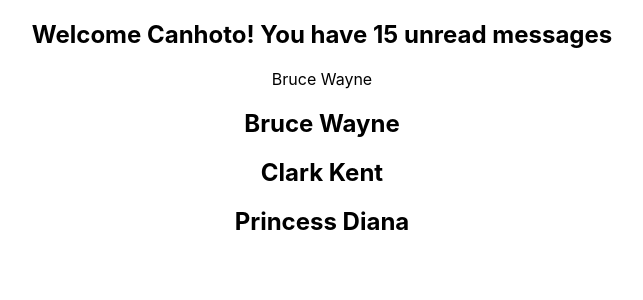
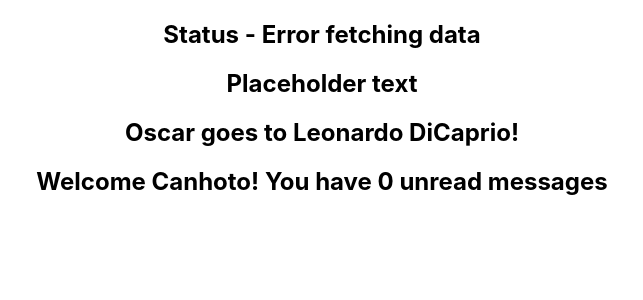
Before and after one commit to jlocanhoto/react-typescript-tutorial, a React (Vite) app: page / in a window 1280 px wide. Shown: the top 300 px of the page, without its empty margins (318-961 px from the left). Built offline with nearby package versions, Linux system fonts and the light colour scheme.

Commit message:
Class 5 - Advanced Props

```diff
--- a/src/App.tsx
+++ b/src/App.tsx
@@ -1,35 +1,19 @@
 import { Greet } from './components/Greet';
+import { Heading } from './components/Heading';
+import { Oscar } from './components/Oscar';
+import { Status } from './components/Status';
 
 import './App.css'
-import { Person } from './components/Person';
-import { PersonList } from './components/PersonList';
 
 function App() {
-  const personName = {
-    first: 'Bruce',
-    last: 'Wayne'
-  }
-
-  const nameList = [
-    {
-      first: 'Bruce',
-      last: 'Wayne',
-    },
-    {
-      first: 'Clark',
-      last: 'Kent',
-    },
-    {
-      first: 'Princess',
-      last: 'Diana',
-    },
-  ]
-
   return (
-    <div className="App">
-      <Greet name="Canhoto" messageCount={15} isLoggedIn={true} />
-      <Person name={personName} />
-      <PersonList names={nameList} />
+    <div className='App'>
+      <Status status='error' />
+      <Heading>Placeholder text</Heading>
+      <Oscar>
+        <Heading>Oscar goes to Leonardo DiCaprio!</Heading>
+      </Oscar>
+      <Greet name='Canhoto' isLoggedIn={true} />
     </div>
   )
 }
--- a/src/components/Greet.tsx
+++ b/src/components/Greet.tsx
@@ -1,16 +1,18 @@
 type GreetProps = {
   name: string
-  messageCount: number
+  messageCount?: number
   isLoggedIn: boolean
 };
 
 export const Greet = (props: GreetProps) => {
+  const { messageCount = 0 } = props;
+
   return (
     <div>
       <h2>
         {
           props.isLoggedIn
-            ? `Welcome ${props.name}! You have ${props.messageCount} unread messages`
+            ? `Welcome ${props.name}! You have ${messageCount} unread messages`
             : 'Welcome Guest'
         }
       </h2>
--- /dev/null
+++ b/src/components/Heading.tsx
@@ -0,0 +1,7 @@
+type HeadingProps = {
+  children: string
+}
+
+export const Heading = (props: HeadingProps) => {
+  return <h2>{props.children}</h2>
+}
--- /dev/null
+++ b/src/components/Oscar.tsx
@@ -0,0 +1,7 @@
+type OscarProps = {
+  children: React.ReactNode
+}
+
+export const Oscar = (props: OscarProps) => {
+  return <div>{props.children}</div>
+}
--- /dev/null
+++ b/src/components/Status.tsx
@@ -0,0 +1,21 @@
+type StatusProps = {
+  status: 'loading' | 'success' | 'error'
+};
+
+export const Status = (props: StatusProps) => {
+  let message;
+
+  if (props.status === 'loading') {
+    message = 'Loading...';
+  } else if (props.status === 'success') {
+    message = 'Data fetched successfully!';
+  } else if (props.status === 'error') {
+    message = 'Error fetching data';
+  }
+
+  return (
+    <div>
+      <h2>Status - {message}</h2>
+    </div>
+  );
+}
```
Also changed, not shown: package.json (+7 -7 lines).
